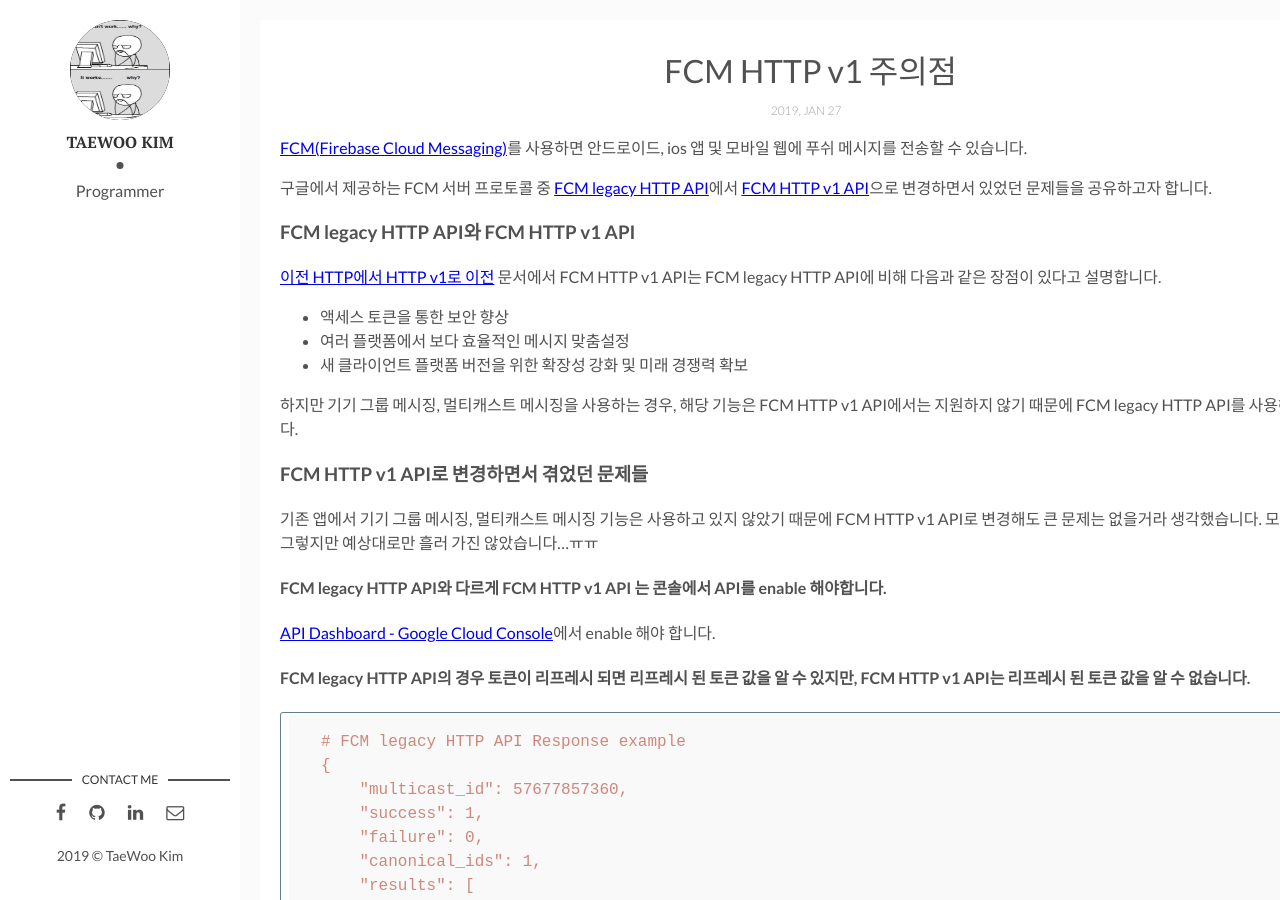
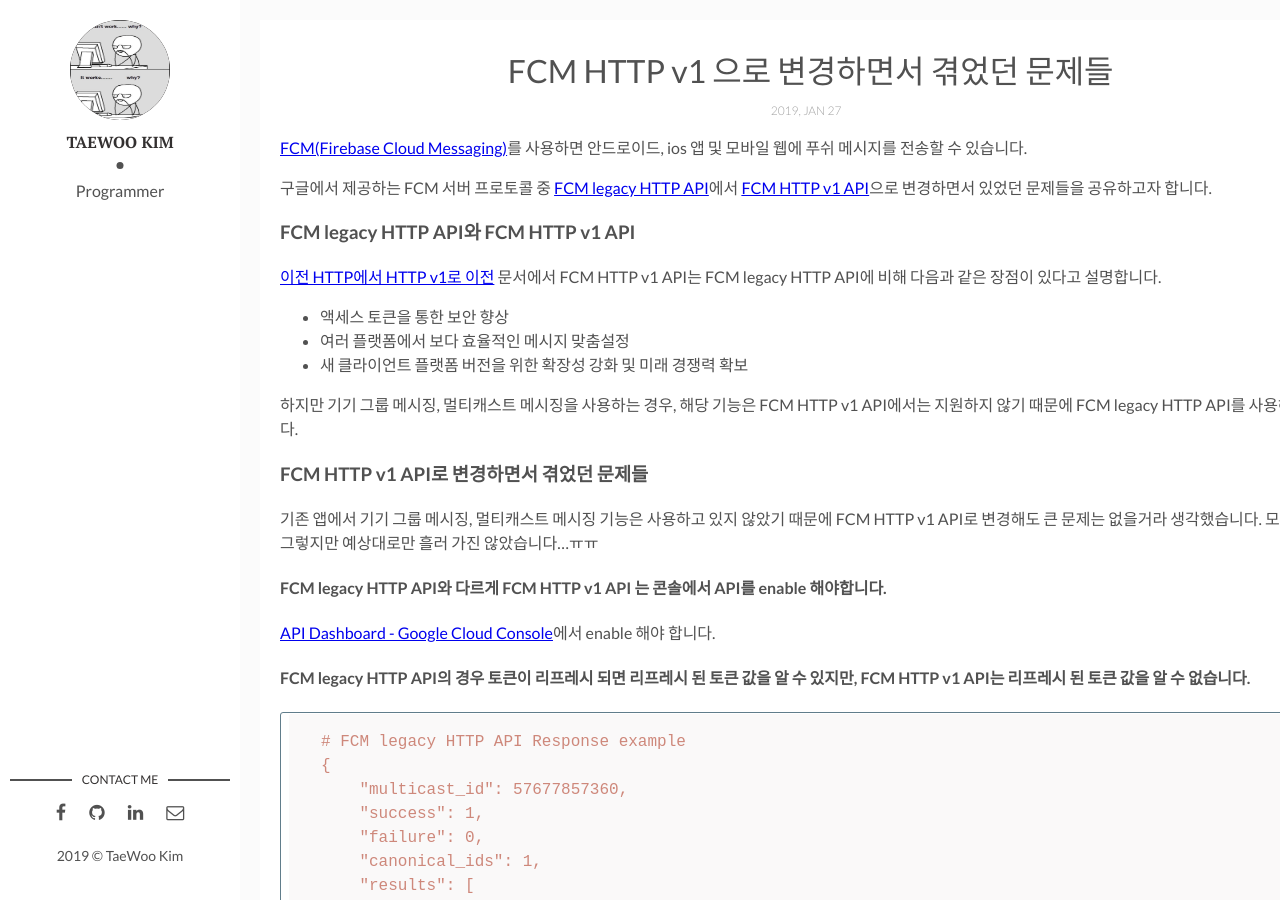
Before and after one commit to lioliolio/lioliolio.github.io, a Jekyll site: the page built from _posts/2019-01-27-notes-for-fcm-v1.md, in a window 1280 px wide and 900 px high. Built offline with Jekyll 4.4.1, drawn with Linux system fonts in a browser that asks for light colours; comment, search, counter and statistics services are not loaded.

Commit message:
update post

```diff
--- a/_posts/2019-01-27-notes-for-fcm-v1.md
+++ b/_posts/2019-01-27-notes-for-fcm-v1.md
@@ -1,6 +1,6 @@
 ---
 layout: post
-title: "FCM HTTP v1 주의점"
+title: "FCM HTTP v1 으로 변경하면서 겪었던 문제들"
 date: 2019-01-27
 ---
 [FCM(Firebase Cloud Messaging)](https://firebase.google.com/docs/cloud-messaging/)를 사용하면 안드로이드, ios 앱 및 모바일 웹에 푸쉬 메시지를 전송할 수 있습니다.
```
